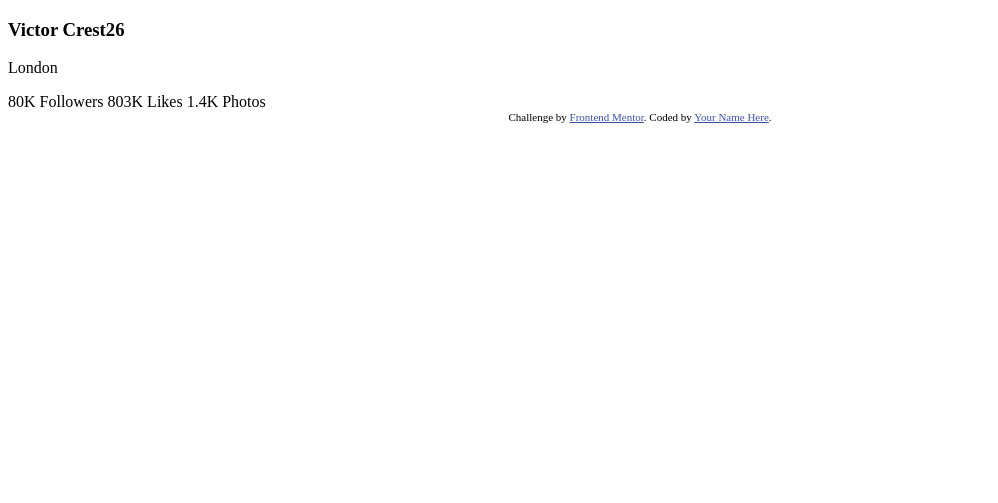
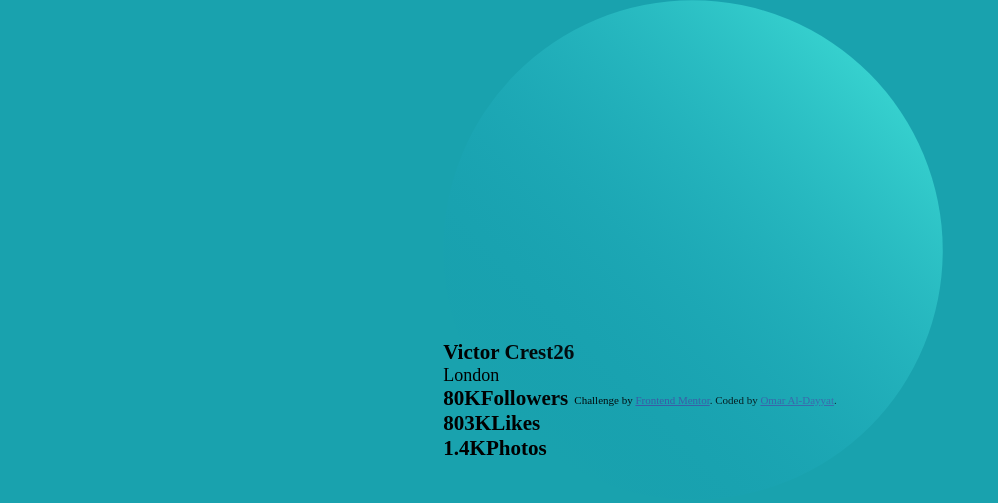
Before and after one commit to OmarDayyat/4-FEM-Newbie-Profile-card-component, a plain HTML site: page index.html in a window 1280 px wide. Shown: the whole page, without its empty margins (0-998 px from the left). Drawn offline with Linux system fonts and the light colour scheme.

Commit message:
Project start

```diff
--- a/index.html
+++ b/index.html
@@ -7,24 +7,16 @@
     <!-- displays site properly based on user's device -->
 
     <link rel="icon" type="image/png" sizes="32x32" href="./images/favicon-32x32.png">
+    <link rel="stylesheet" href="./styles/style.css">
 
     <title>Frontend Mentor | Profile card component</title>
 
-    <!-- Feel free to remove these styles or customise in your own stylesheet 👍 -->
-    <style>
-      .attribution {
-        font-size: 11px;
-        text-align: center;
-      }
-
-      .attribution a {
-        color: hsl(228, 45%, 44%);
-      }
-    </style>
   </head>
 
   <body>
     <main>
+      <div class="img-top"></div>
+      <div class="img-bottom"></div>
       <div class="container">
         <div class="card-container">
           <div class="card-top-container"></div>
@@ -32,25 +24,21 @@
             <h3>Victor Crest<span>26</span></h3>
             <p>London</p>
           </div>
-          <div class="card_stats"></div>
+          <div class="card_stats">
+            <h3>80K<span>Followers</span></h3>
+            <h3>803K<span>Likes</span></h3>
+            <h3>1.4K<span>Photos</span></h3>
+          </div>
         </div>
       </div>
     </main>
 
-
-
-    80K
-    Followers
-
-    803K
-    Likes
-
-    1.4K
-    Photos
-    <div class="attribution">
-      Challenge by <a href="https://www.frontendmentor.io?ref=challenge" target="_blank">Frontend Mentor</a>.
-      Coded by <a href="#">Your Name Here</a>.
-    </div>
+    <footer>
+      <div class="attribution">
+        Challenge by <a href="https://www.frontendmentor.io?ref=challenge" target="_blank">Frontend Mentor</a>.
+        Coded by <a href="#">Omar Al-Dayyat</a>.
+      </div>
+    </footer>
   </body>
 
 </html>
--- a/styles/style.scss
+++ b/styles/style.scss
@@ -11,16 +11,25 @@
 }
 
 html,body{
+  position: relative;
   height: 100vh;
   font-size: 18px;
-  background-color: red;
+  background-color: $Dark-cyan;
   display: flex;
   justify-content: center;
   align-items: center;
 }
 
-.container{
-  background-color: red;
+
+.img-top{
+  background-image: url("../images/bg-pattern-top.svg");
+  background-size: cover;
+  position: absolute;
+  width: 500px;
+  height: 500px;
+  overflow: hidden;
+  left: 0;
+  top: 0;
 }
 
 /*============
```
Also changed, not shown: styles/style.css (added), 1 other file.
